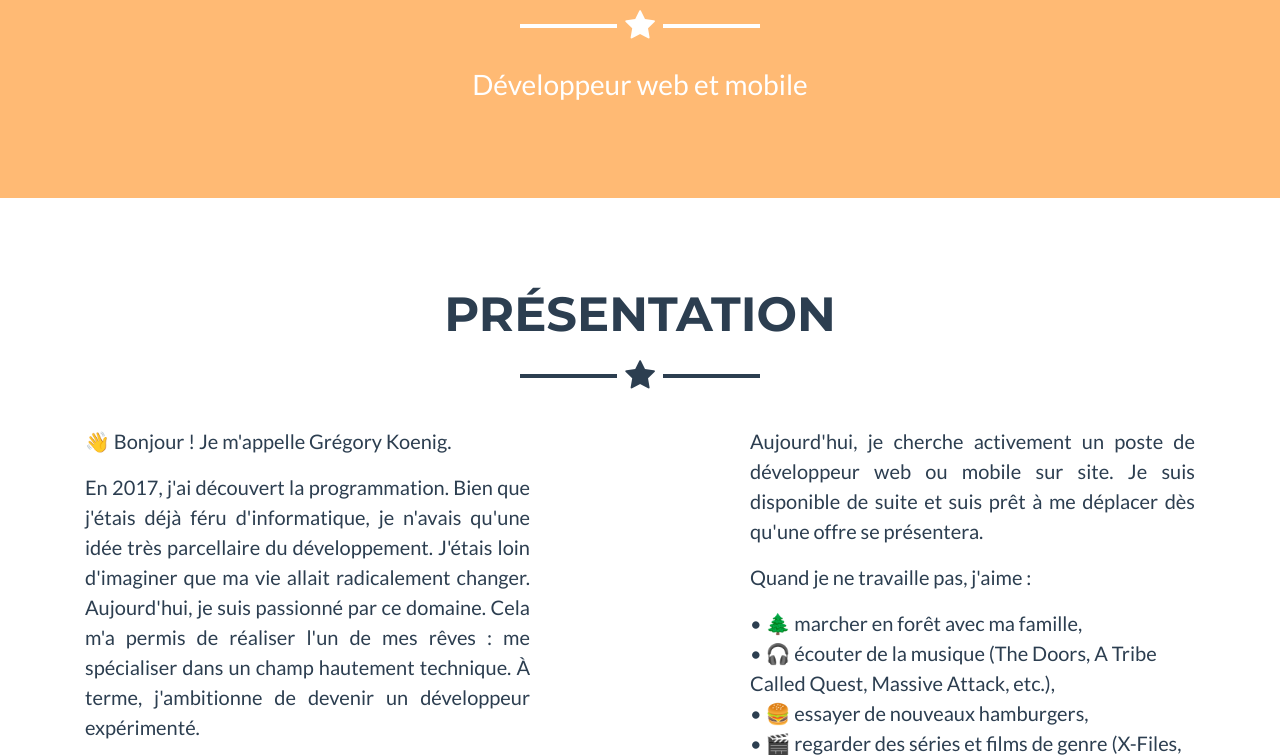
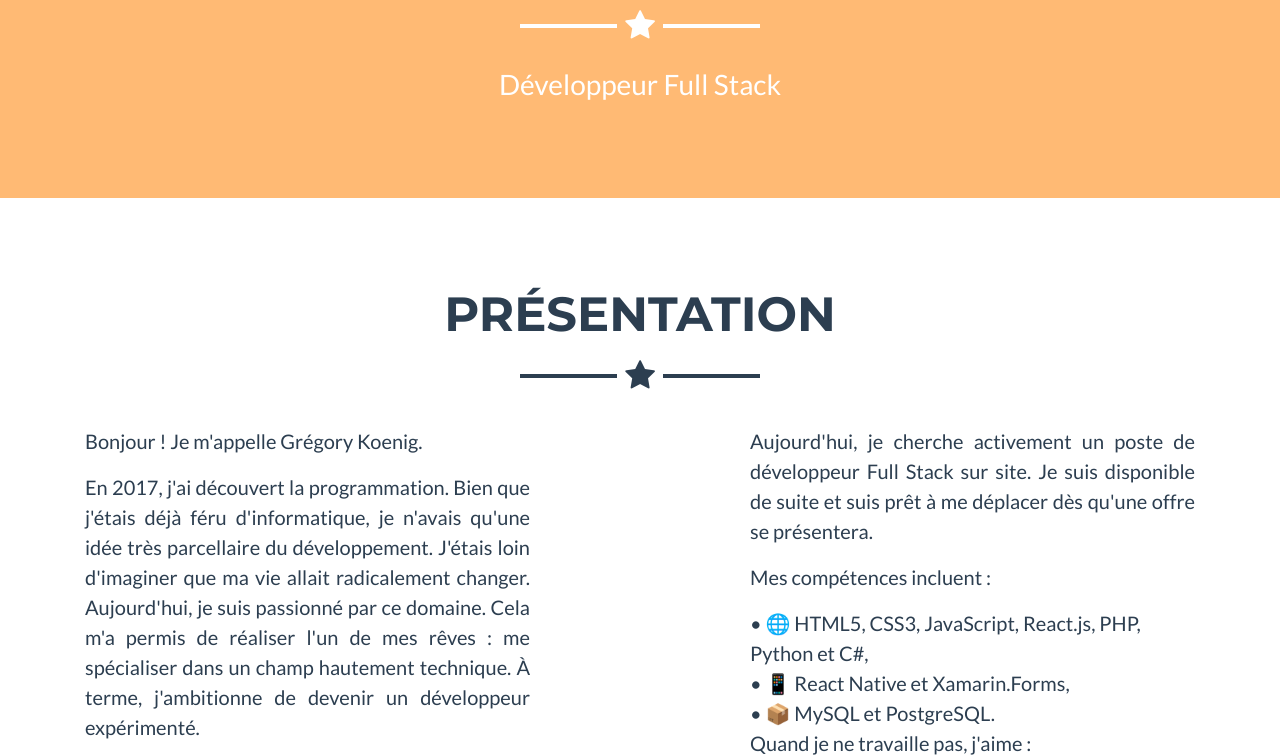
Before and after one commit to gregory-koenig/gregory-koenig.github.io, a plain HTML site: page index.html in a window 1280 px wide. Shown: the part 715-1470 px from the top of the page. Drawn offline with Linux system fonts and the light colour scheme.

Commit message:
Update index.html

```diff
--- a/index.html
+++ b/index.html
@@ -98,7 +98,7 @@
             <hr class="star-light">
 
             <h2 class="font-weight-light mb-0">
-                Développeur web et mobile
+                Développeur Full Stack
             </h2>
         </div>
     </header>
@@ -115,7 +115,7 @@
             <div class="row">
                 <div class="col-lg-5 mr-auto">
                     <p class="lead text-justify">
-                        👋 Bonjour ! Je m'appelle Grégory Koenig.
+                        Bonjour ! Je m'appelle Grégory Koenig.
                     </p>
 
                     <p class="lead text-justify">
@@ -140,9 +140,21 @@
 
                 <div class="col-lg-5 ml-auto">
                     <p class="lead text-justify">
-                        Aujourd'hui, je cherche activement un poste de développeur web ou mobile sur site. Je suis
+                        Aujourd'hui, je cherche activement un poste de développeur Full Stack sur site. Je suis
                         disponible de suite et suis prêt à me déplacer dès qu'une offre se présentera.
                     </p>
+
+
+
+                    <p class="lead text-justify">
+                        Mes compétences incluent :
+                    </p>
+
+                    <ul class="list-group lead">
+                        <li class="list-group">• 🌐 HTML5, CSS3, JavaScript, React.js, PHP, Python et C#, </li>
+                        <li class="list-group">• 📱 React Native et Xamarin.Forms,</li>
+                        <li class="list-group">• 📦 MySQL et PostgreSQL.</li>
+                    </ul>
 
                     <p class="lead text-justify">
                         Quand je ne travaille pas, j'aime :
```
